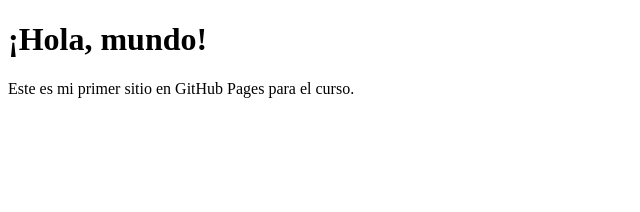
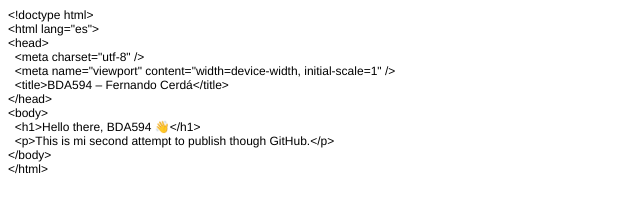
Before and after one commit to fcerda7859-dotcom/BDA594-fcerda-v2, a plain HTML site: page index.html in a window 1280 px wide. Shown: the whole page, without its empty margins (0-640 px from the left). Drawn offline with Linux system fonts and the light colour scheme.

Commit message:
Add README and index.html

```diff
--- a/index.html
+++ b/index.html
@@ -1,5 +1,27 @@
-<!doctype html>
-<meta charset="utf-8">
-<title>BDA594 - Arquetipo Financiero</title>
-<h1>¡Hola, mundo!</h1>
-<p>Este es mi primer sitio en GitHub Pages para el curso.</p>
+<!DOCTYPE html PUBLIC "-//W3C//DTD HTML 4.01//EN" "http://www.w3.org/TR/html4/strict.dtd">
+<html>
+<head>
+  <meta http-equiv="Content-Type" content="text/html; charset=utf-8">
+  <meta http-equiv="Content-Style-Type" content="text/css">
+  <title></title>
+  <meta name="Generator" content="Cocoa HTML Writer">
+  <meta name="CocoaVersion" content="2575.7">
+  <style type="text/css">
+    p.p1 {margin: 0.0px 0.0px 0.0px 0.0px; font: 12.0px Helvetica}
+  </style>
+</head>
+<body>
+<p class="p1">&lt;!doctype html&gt;</p>
+<p class="p1">&lt;html lang="es"&gt;</p>
+<p class="p1">&lt;head&gt;</p>
+<p class="p1"><span class="Apple-converted-space">  </span>&lt;meta charset="utf-8" /&gt;</p>
+<p class="p1"><span class="Apple-converted-space">  </span>&lt;meta name="viewport" content="width=device-width, initial-scale=1" /&gt;</p>
+<p class="p1"><span class="Apple-converted-space">  </span>&lt;title&gt;BDA594 – Fernando Cerdá&lt;/title&gt;</p>
+<p class="p1">&lt;/head&gt;</p>
+<p class="p1">&lt;body&gt;</p>
+<p class="p1"><span class="Apple-converted-space">  </span>&lt;h1&gt;Hello there, BDA594 👋&lt;/h1&gt;</p>
+<p class="p1"><span class="Apple-converted-space">  </span>&lt;p&gt;This is mi second attempt to publish though GitHub.&lt;/p&gt;</p>
+<p class="p1">&lt;/body&gt;</p>
+<p class="p1">&lt;/html&gt;</p>
+</body>
+</html>
```
Also changed, not shown: 1 other file.
